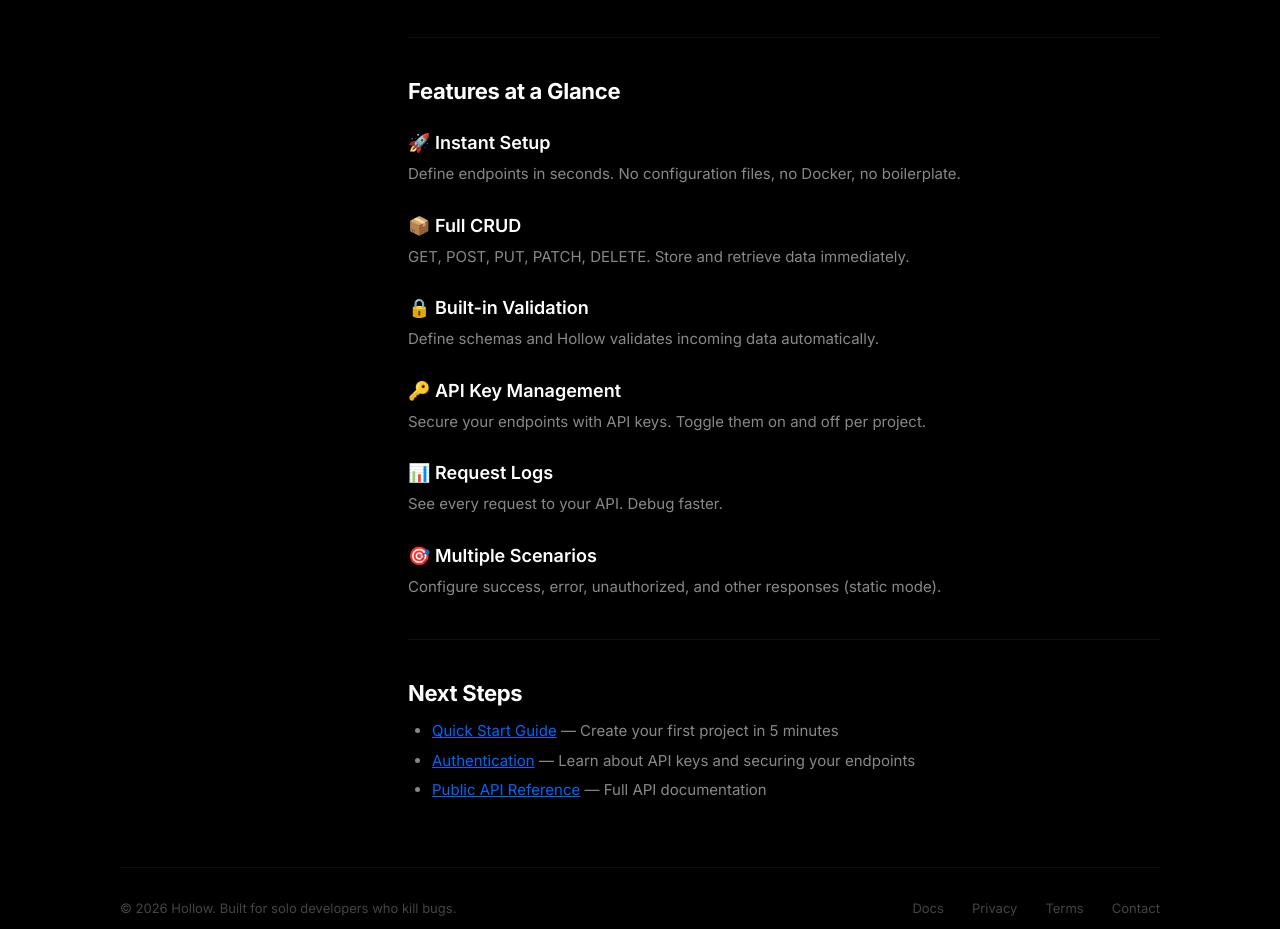
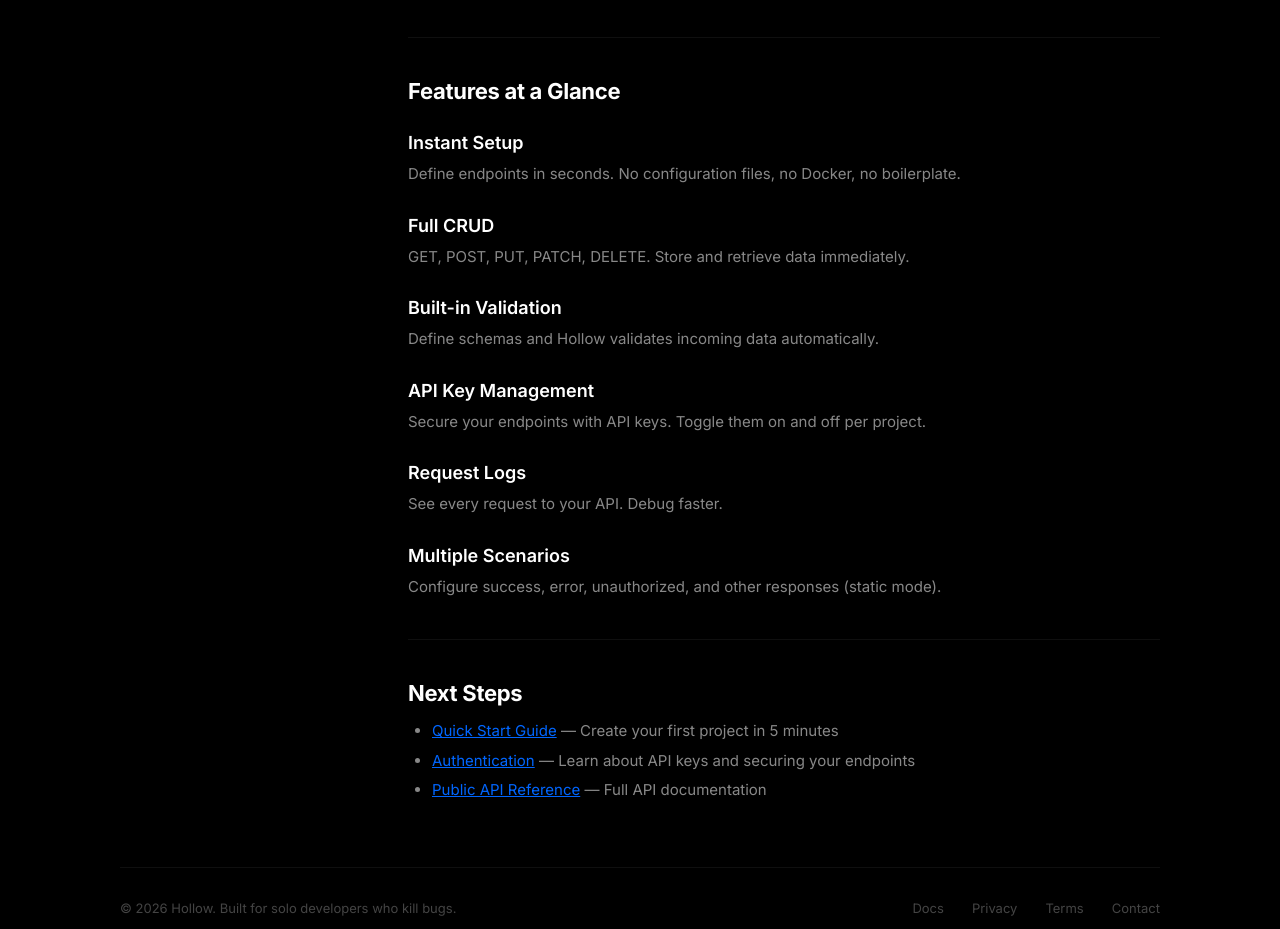
Before and after one commit to EmekaChukwuka/Hollow, a website: page src/dashboard/docs.html in a window 1280 px wide. Shown: the part 983-1912 px from the top of the page. Drawn offline with Linux system fonts and the light colour scheme.

Commit message:
initial MVP push for Hollow

```diff
--- a/src/dashboard/docs.html
+++ b/src/dashboard/docs.html
@@ -468,22 +468,22 @@
 
             <h2>Features at a Glance</h2>
 
-            <h3>🚀 Instant Setup</h3>
+            <h3> Instant Setup</h3>
             <p>Define endpoints in seconds. No configuration files, no Docker, no boilerplate.</p>
 
-            <h3>📦 Full CRUD</h3>
+            <h3> Full CRUD</h3>
             <p>GET, POST, PUT, PATCH, DELETE. Store and retrieve data immediately.</p>
 
-            <h3>🔒 Built-in Validation</h3>
+            <h3> Built-in Validation</h3>
             <p>Define schemas and Hollow validates incoming data automatically.</p>
 
-            <h3>🔑 API Key Management</h3>
+            <h3> API Key Management</h3>
             <p>Secure your endpoints with API keys. Toggle them on and off per project.</p>
 
-            <h3>📊 Request Logs</h3>
+            <h3> Request Logs</h3>
             <p>See every request to your API. Debug faster.</p>
 
-            <h3>🎯 Multiple Scenarios</h3>
+            <h3> Multiple Scenarios</h3>
             <p>Configure success, error, unauthorized, and other responses (static mode).</p>
 
             <hr>
```
Also changed, not shown: src/dashboard/js/utils.js (+1 -10 lines).
